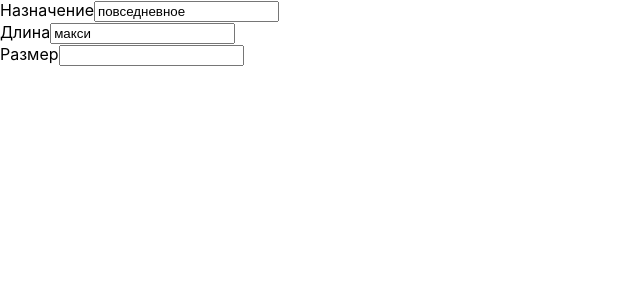
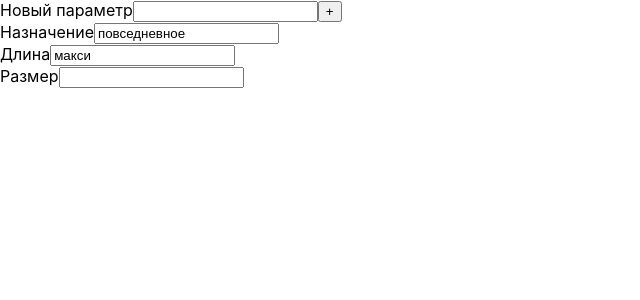
Before and after one commit to VillemanArm/selsup_test_task, a React (Create React App) app: page / in a window 1280 px wide. Shown: the top 300 px of the page, without its empty margins (0-640 px from the left). Built offline with nearby package versions, Linux system fonts and the light colour scheme.

Commit message:
feat: create addParam function and interface for it

```diff
--- a/src/components/Model.tsx
+++ b/src/components/Model.tsx
@@ -74,12 +74,26 @@ class ModelInterface extends React.Component<AppProps, AppState> {
 
         this.getInterfaceStructure = this.getInterfaceStructure.bind(this);
         this.editModelParamValues = this.editModelParamValues.bind(this);
-        // this.addModel = this.addModel.bind(this);
+        this.addModelParamValues = this.addModelParamValues.bind(this);
     }
+
+    private paramInput = React.createRef<HTMLInputElement>()
 
     render(): React.ReactNode {
         return (
-            <div className="">
+            <div className="model-editor">
+                <div className="model-editor__param-add">
+                    <span>Новый параметр</span>
+                    <input type="text" ref={this.paramInput}/>
+                    <button type="button"
+                        onClick={() => {
+                            this.addParam(this.paramInput.current?.value)
+                            if (this.paramInput.current?.value) {
+                                this.paramInput.current.value = ''
+                            }
+                        }}
+                    >+</button>
+                </div>
                 {this.state.interfaceStructure.map(item => (
                         <div key={item.id}>
                             <span>{item.paramName}</span>
@@ -96,13 +110,15 @@ class ModelInterface extends React.Component<AppProps, AppState> {
         )
     }
 
-    componentDidMount(): void {
-        this.getInterfaceStructure()
+    async componentDidMount() {
+        await this.addModelParamValues()
+        await this.getInterfaceStructure()
     }
 
     // getInterfaceStructure делает то, что должен был делать getModel - собирать структуру для интерфейса. Такое название показалось мне логичнее
     getInterfaceStructure(): void {
         const newInterfaceStructure: ParamItem[] = []
+
         this.state.params.forEach(param => {
             const paramValue: string = this.state.model.paramValues.find(item => item.paramId === param.id)?.value || ''
             const newParamItem: ParamItem = {
@@ -125,14 +141,32 @@ class ModelInterface extends React.Component<AppProps, AppState> {
 
     }
 
-    // addModel(paramId: number):void {
-    //     const newParamValue: ParamValue = {
-    //         paramId,
-    //         value: '',
-    //     }
+    addModelParamValues():void {
+        const newModel: Model = structuredClone(this.state.model)
+        let isNewModelChanged: boolean = false
 
-    //     this.setState({model: [...this.state.model, newParamValue]})
-    // }
+        this.state.params.forEach(param => {
+            if (!(newModel.paramValues.find(value => value.paramId === param.id))) {
+                newModel.paramValues.push({"paramId": param.id, "value": ""})
+                isNewModelChanged = true
+            }
+        })
+
+        if (isNewModelChanged) {
+            this.setState({model: newModel})
+        }
+    }
+
+    addParam(newName: string | undefined): void {
+        if (newName && !this.state.params.find(param => param.name === newName)) {
+            const newParam: Param = {
+                id: Date.now(),
+                name: newName,
+            }
+
+            this.setState({params: [...this.state.params, newParam]})
+        }
+    }
 
 
 }
```
Also changed, not shown: 1 other file (tests, documents, lock files or other folders).
